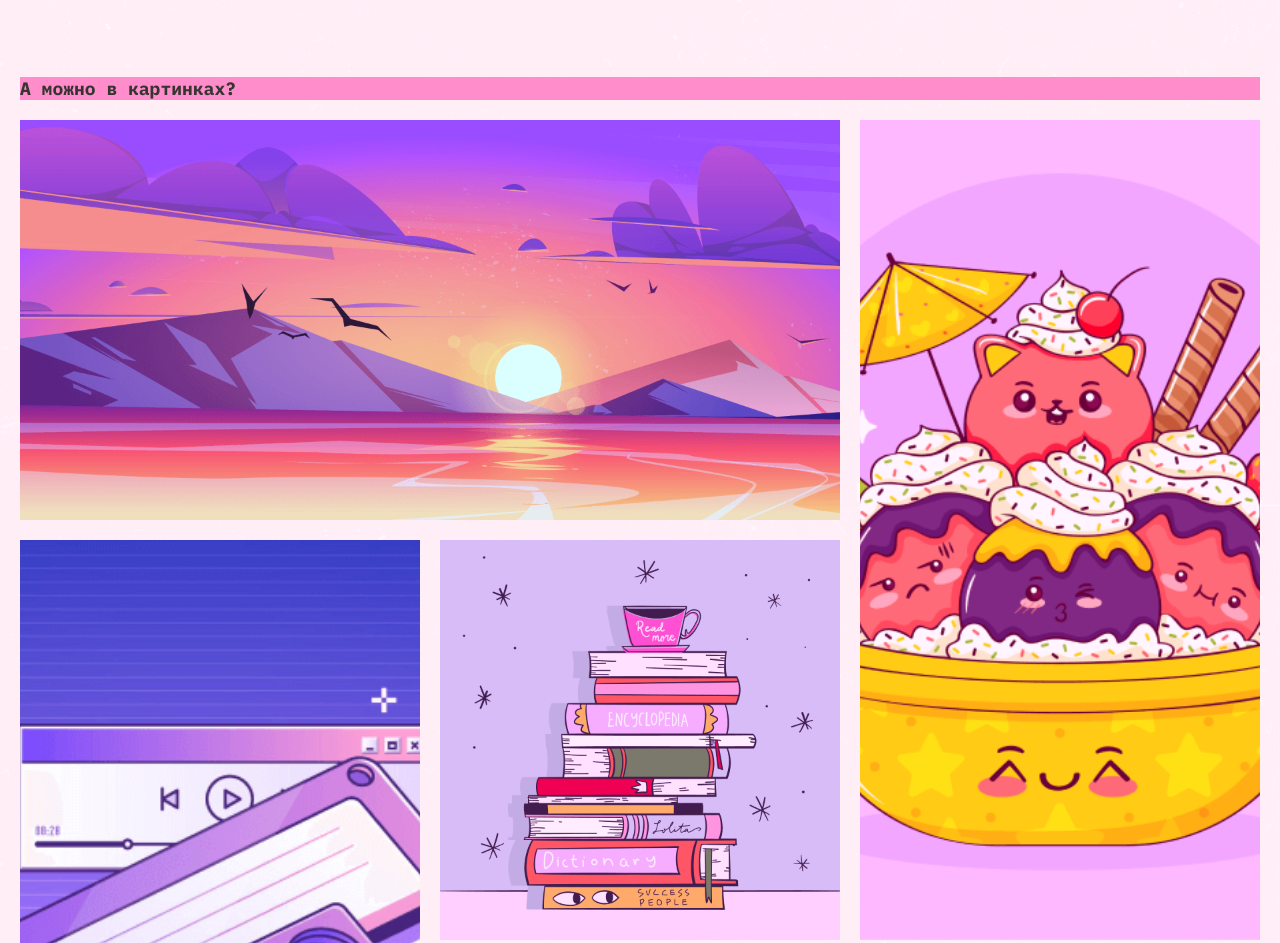
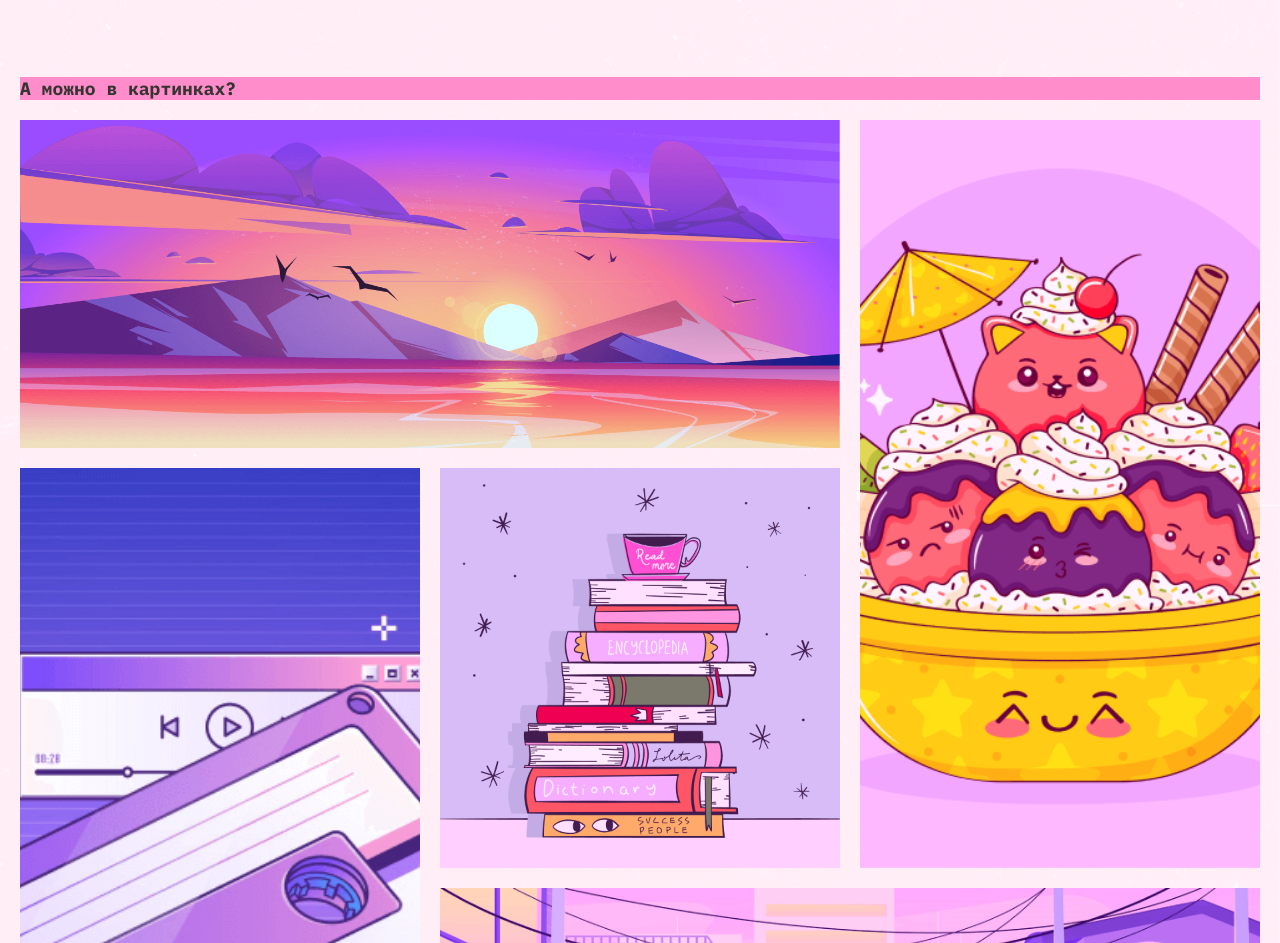
Before and after one commit to VladShtozh/slozhno-sosredotochitsya, a plain HTML site: page index.html in a window 1280 px wide. Shown: the part 2694-3637 px from the top of the page. Drawn offline with Linux system fonts and the light colour scheme.

Commit message:
6 Corrections

```diff
--- a/styles/style.css
+++ b/styles/style.css
@@ -171,9 +171,7 @@
 }
 
 .main_galery-image {
-  max-width: 100%;
   width: 100%;
-  height: 100%;
   flex-shrink: 0;
 }
 
@@ -211,8 +209,8 @@
   }
 
   .main__galery {
-    grid-template-columns: repeat(3, 1fr);
-    grid-template-rows: 1fr 1fr auto;
+    grid-template-columns: 1fr 1fr 1fr;
+    grid-template-rows: min-content min-content min-content;
     align-items: center;
   }
 
@@ -226,6 +224,7 @@
     grid-row-start: auto;
     grid-row-end: span 2;
     object-fit: cover;
+    height: 100%;
   }
 }
 
```
